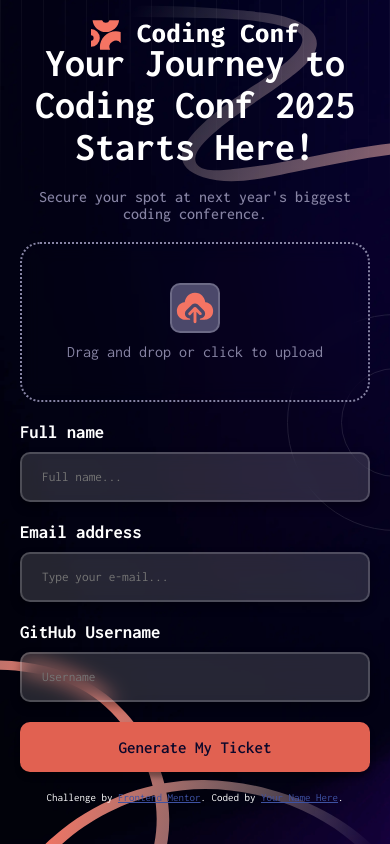
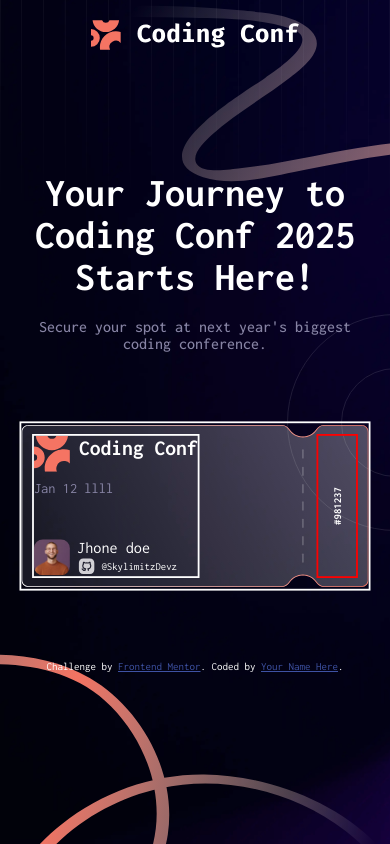
Before and after one commit to SkylimitzDevz/Conference-ticket-generator, a plain HTML site: page index.html in a window 390 px wide. Drawn offline with Linux system fonts and the light colour scheme.

Commit message:
Completed the appearence of the app
- create the create ticket view and ticket view
- made the elements fully responsive to nay screen
- Created all the initial frontend componenets of the app

```diff
--- a/index.html
+++ b/index.html
@@ -86,11 +86,42 @@
         <input
           type="text"
           placeholder="Username"
-          id="username-input"
+          id="github-username-input"
           class="inputs"
         />
       </div>
       <button id="generate-btn">Generate My Ticket</button>
+    </div>
+
+    <!-- ---- ticked generated section ---- -->
+
+    <div class="ticket-section">
+      <div class="ticket-content">
+        <div class="ticket-info">
+          <div class="ticket-logo">
+            <img src="icons/logo-mark.svg" alt="logo" id="ticket-bg" />
+            <h1>Coding Conf</h1>
+          </div>
+          <p id="date-time">Jan 12 llll</p>
+        </div>
+        <div class="user-info">
+          <div class="profile-img">
+            <div id="profile-img">
+              <img src="icons/image-avatar.jpg" alt="avatar" />
+            </div>
+          </div>
+          <div class="unser-details">
+            <h2 id="username-el">Jhone doe</h2>
+            <div class="git-info">
+              <img src="icons/icon-github.svg" alt="github icon" />
+              <p id="github-username-el">@SkylimitzDevz</p>
+            </div>
+          </div>
+        </div>
+      </div>
+      <div class="id-container">
+        <h3 id="ticket-id">#981237</h3>
+      </div>
     </div>
 
     <!-- Form ends -->
--- a/style.css
+++ b/style.css
@@ -82,6 +82,7 @@ button{
     flex-direction: column;
     gap: 20px;
     box-sizing: border-box;
+    display: none;
 }
 
 .inputs{
@@ -197,3 +198,136 @@ button{
 #circle-pattern{
     transform: translateX(200px);
 }
+
+/* ----- ticket created section ------ */
+
+.ticket-section{
+    position: relative;
+    max-width: 560px;
+    width: 100%;
+    margin: 60px 0;
+    background-position: center;
+    background-repeat: no-repeat;
+    background-size: contain;
+    background-image: url(images/pattern-ticket.svg);
+    padding: clamp(12px, 2.5vw, 20px);
+    display: flex;
+    gap: clamp(8px, 2vw, 20px);
+    justify-content: space-between;
+    border: 2px solid;
+    box-sizing: border-box;
+    aspect-ratio: 560 / 270;
+    max-height: 80vh;
+    font-size: clamp(12px, 1.6vw, 18px);
+}
+
+
+.user-info{
+    display: flex;
+}
+
+.profile-img{
+    width: clamp(40px, 6.5vw, 60px);
+    height: clamp(40px, 6.5vw, 60px);
+    border-radius: 10px;
+    margin-right: clamp(8px, 2vw, 12px);
+    overflow: hidden;
+}
+
+.profile-img img{
+    width: 100%;
+    height: 100%;
+    object-fit: cover;
+}
+
+.ticket-logo{
+    display: flex;
+    gap: 10px;
+}
+
+.user-info{
+    bottom: 30px;
+}
+
+.ticket-info{
+    display: flex;
+    flex-direction: column;
+    gap: 10px;
+}
+
+.ticket-info p{
+    margin: 0;
+    color: var(--Neutral-500);
+    font-size: 1rem;
+}
+
+.git-info{
+    display: flex;
+    gap: 5px;
+    align-items: center;
+}
+
+.ticket-content{
+    border: 2px solid;
+    height: 100%;
+    display: flex;
+    flex-direction: column;
+    justify-content: space-between;
+    width: auto;
+}
+
+.id-container{
+    border: 2px solid red;
+    display: flex;
+    justify-content: center;
+    align-items: center;
+}
+
+#username-el{
+    font-size: clamp(18px, 3.5vw, 35px);
+    font-weight: 400;
+}
+
+#ticket-id{
+    align-self: center;
+    transform: rotate(-90deg);
+    transform-origin: center;
+    font-size: clamp(12px, 2.5vw, 18px);
+}
+
+
+@media(max-height: 835px){
+    .ticket-section{
+        height: auto;
+        width: auto;
+    }
+}
+
+@media(max-width: 1110px){
+    #spirals-1{
+        width: 500px;
+        height: 200px;
+    }
+
+}
+
+@media(max-width: 550px){
+    .ticket-section{
+        transform: scale(0.9);
+    }
+}
+
+@media(max-width:375px){
+    body{
+        background-image: url(images/background-mobile.png);
+    }
+
+    .ticket-section{
+        transform: scale(0.9);
+
+    }
+
+    .user-info{
+        transform: scale(0.5);
+    }
+}
```
